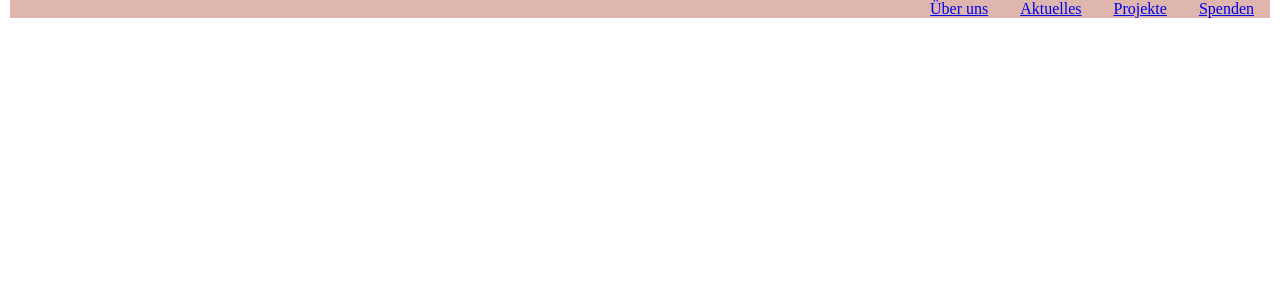
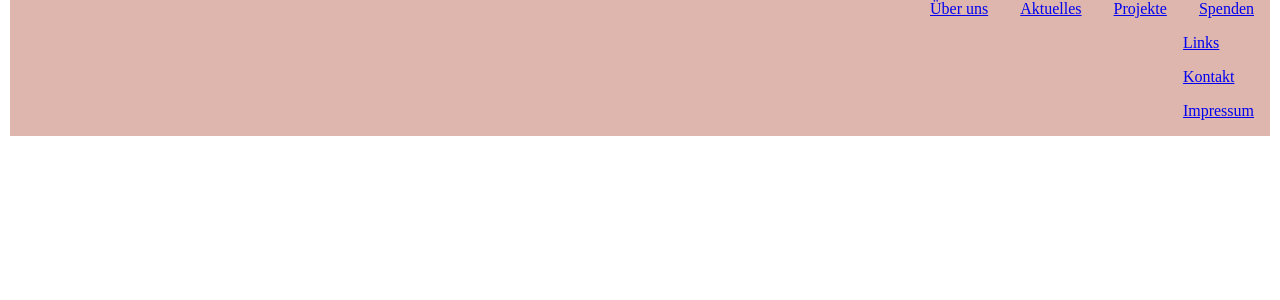
Before and after one commit to MariamaC92/waounde-Verein, a React (Create React App) app in the folder ui/: page /ueberuns in a window 1280 px wide. Shown: the top 300 px of the page. Built offline with nearby package versions, Linux system fonts and the light colour scheme; no server answers.

Commit message:
Footer angelegt

```diff
--- a/ui/src/ContentPage/ContentPage.js
+++ b/ui/src/ContentPage/ContentPage.js
@@ -1,18 +1,25 @@
-import { useEffect, useState } from "react"
+import { useEffect, useState } from "react";
 import axios from "axios";
 
 export default function ContentPage() {
- const [content, setContent] = useState();
+  const [content, setContent] = useState();
 
- useEffect(() => {
+  useEffect(() => {
     axios
-        .get("http://localhost:5000/contentpage/")
-        .then ((response) => {setContent(response.data)})
-        .catch((error) => {console.log(error)})
-
- },[])
-
-    return (<>
-    {content && <h1>{content.headline.headcription}</h1>}
-    </>)
+      .get("http://localhost:5000/contentpage/")
+      .then((response) => {
+        setContent(response.data);
+      })
+      .catch((error) => {
+        console.log(error);
+      });
+  }, []);
+  console.log(content);
+  return (
+    <>
+      {content && <h1>{content.headline[0].headcription}</h1>}
+      {/* Lukas alleine */}
+      {/*    {content && <p>{content.textcontent.topic}</p>} */}
+    </>
+  );
 }
--- /dev/null
+++ b/ui/src/Footer/Footer.css
@@ -0,0 +1,13 @@
+.footerLinks {
+    display: flex;
+    justify-content: flex-end;
+  }
+
+
+ .footerLinks ul  {
+    list-style-type: none;
+  }
+
+  .footerLinks li {
+    margin: 1rem;
+  }
--- /dev/null
+++ b/ui/src/Footer/Footer.js
@@ -0,0 +1,19 @@
+//Lukas
+
+import React from "react";
+import { Link } from "react-router-dom";
+import "./Footer.css";
+
+
+export default function Footer() {
+  return (
+    <footer className="footerLinks">
+        <ul>
+          <li><Link to="/links">Links</Link> </li>
+          <li><Link to="/contact">Kontakt</Link> </li>
+          <li><Link to="/impressum">Impressum</Link></li>
+        </ul>
+
+    </footer>
+  );
+};
--- a/ui/src/_App/App.js
+++ b/ui/src/_App/App.js
@@ -3,6 +3,8 @@ import Header from "../Header/Header";
 import MainNavigation from "../MainNavigation/MainNavigation";
 import {Route, Routes} from "react-router-dom"
 import ContentPage from "../ContentPage/ContentPage";
+import Footer from "../Footer/Footer.js";
+
 
 
 export default function App() {
@@ -16,5 +18,7 @@ export default function App() {
   </Route>
 
  </Routes>
+
+  <Footer/>
   </>);
 }
```
Also changed, not shown: 1 other file (tests, documents, lock files or other folders).
